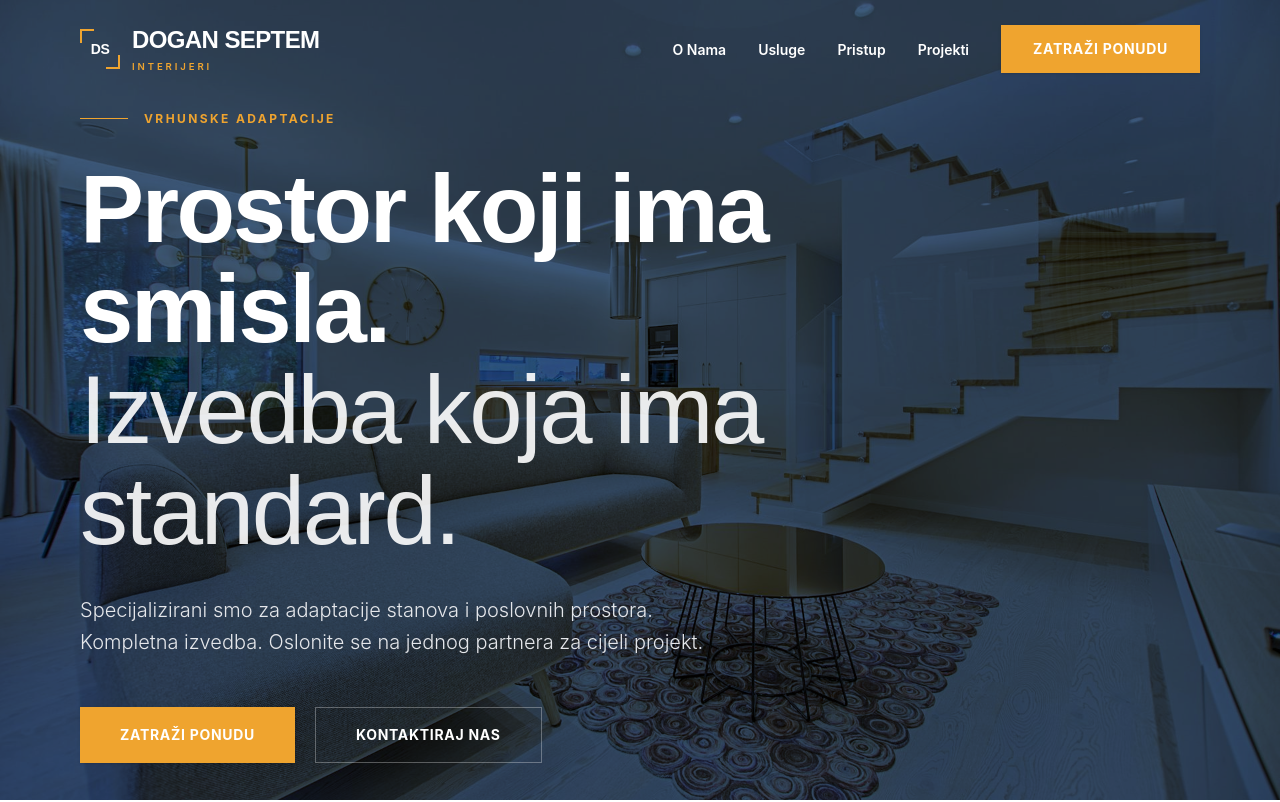
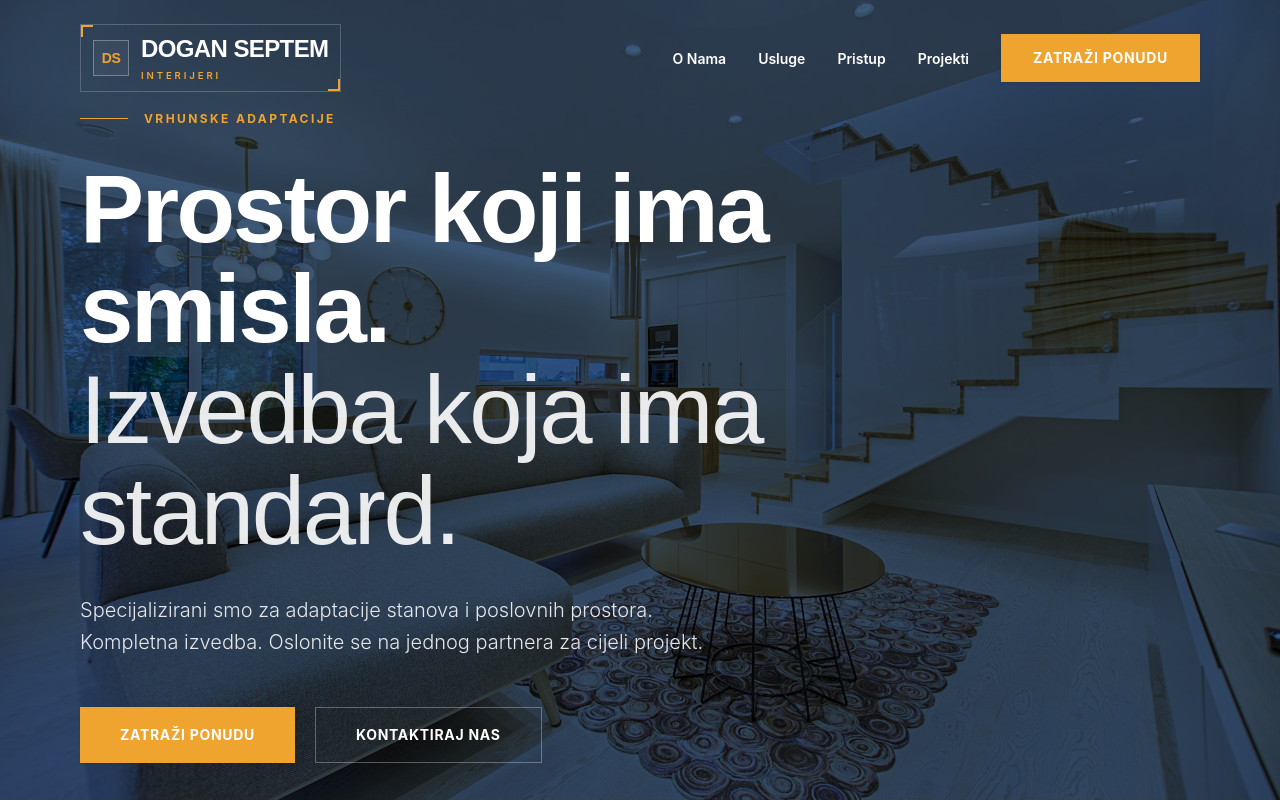
Before and after one commit to VrachoxWizard/dogan-septem-interijeri, a React (Vite) app: page / in a window 1280 px wide. Shown: the top 802 px of the page. Built offline with nearby package versions, Linux system fonts and the light colour scheme.

Commit message:
Redesign Logo: bordered box style with DS monogram and corner accents

```diff
--- a/src/components/ui/Logo.tsx
+++ b/src/components/ui/Logo.tsx
@@ -9,29 +9,37 @@ export function Logo({ variant = 'light', className }: LogoProps) {
     const isLight = variant === 'light';
 
     return (
-        <div className={cn('relative flex items-center gap-3 select-none', className)}>
-            {/* Corner accent box */}
-            <div className="relative flex-shrink-0">
         <div
             className={cn(
-                        'w-10 h-10 relative',
-                        isLight ? 'border-[var(--color-accent)]' : 'border-[var(--color-accent)]'
+                'relative inline-flex items-center gap-3 select-none px-3 py-2',
+                isLight
+                    ? 'border border-white/20'
+                    : 'border border-[var(--color-primary)]/25',
+                className
             )}
         >
-                    {/* Top-left corner */}
-                    <span className="absolute top-0 left-0 w-3.5 h-3.5 border-t-2 border-l-2 border-[var(--color-accent)]" />
-                    {/* Bottom-right corner */}
-                    <span className="absolute bottom-0 right-0 w-3.5 h-3.5 border-b-2 border-r-2 border-[var(--color-accent)]" />
-                    {/* DS monogram */}
+            {/* Top-left corner accent */}
+            <span className="absolute top-0 left-0 w-3 h-3 border-t-2 border-l-2 border-[var(--color-accent)]" />
+            {/* Bottom-right corner accent */}
+            <span className="absolute bottom-0 right-0 w-3 h-3 border-b-2 border-r-2 border-[var(--color-accent)]" />
+
+            {/* DS monogram box */}
+            <div
+                className={cn(
+                    'flex-shrink-0 w-9 h-9 flex items-center justify-center border',
+                    isLight
+                        ? 'border-white/30 bg-white/5'
+                        : 'border-[var(--color-primary)]/30 bg-[var(--color-primary)]/5'
+                )}
+            >
                 <span
                     className={cn(
-                            'absolute inset-0 flex items-center justify-center font-heading font-black text-sm leading-none tracking-tight',
-                            isLight ? 'text-white' : 'text-[var(--color-primary)]'
+                        'font-heading font-black text-sm leading-none tracking-tight',
+                        isLight ? 'text-[var(--color-accent)]' : 'text-[var(--color-accent)]'
                     )}
                 >
                     DS
                 </span>
-                </div>
             </div>
 
             {/* Text */}
```
Lines whose indentation alone changed are shown as unchanged.
